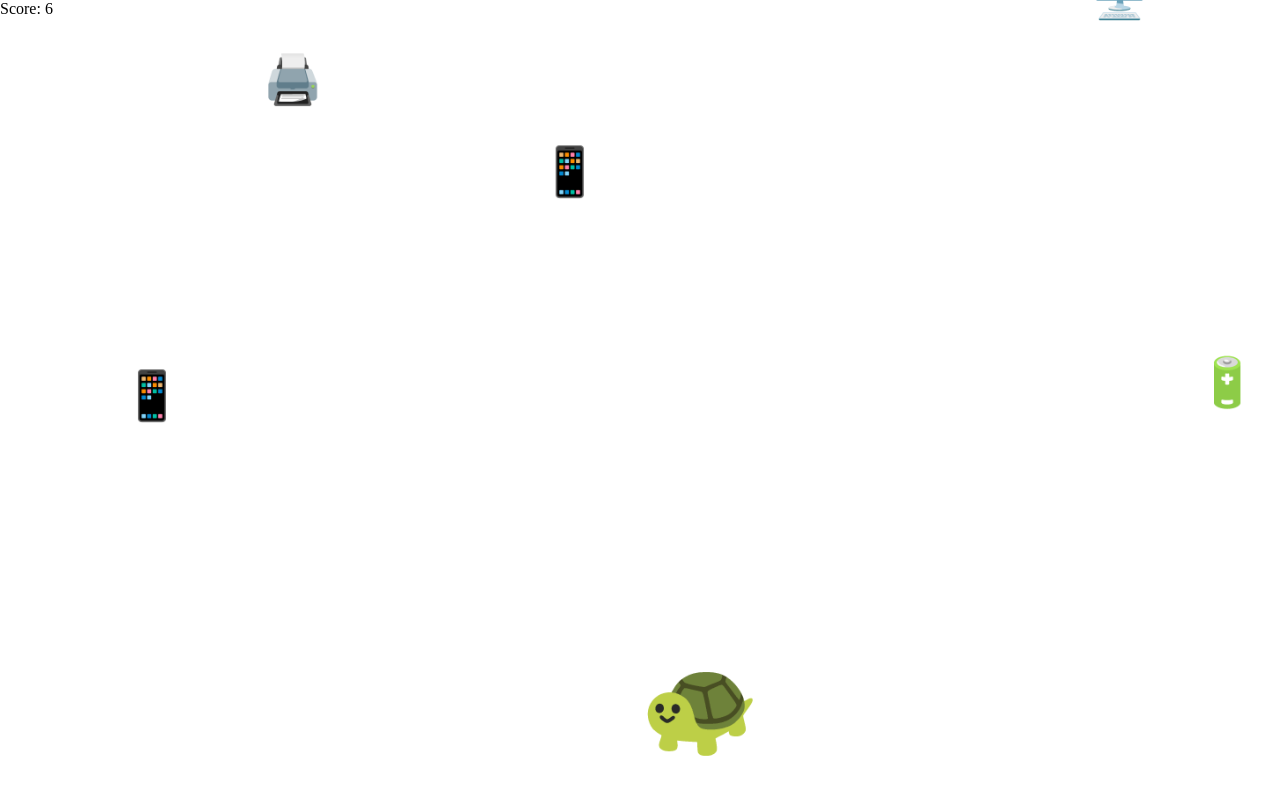
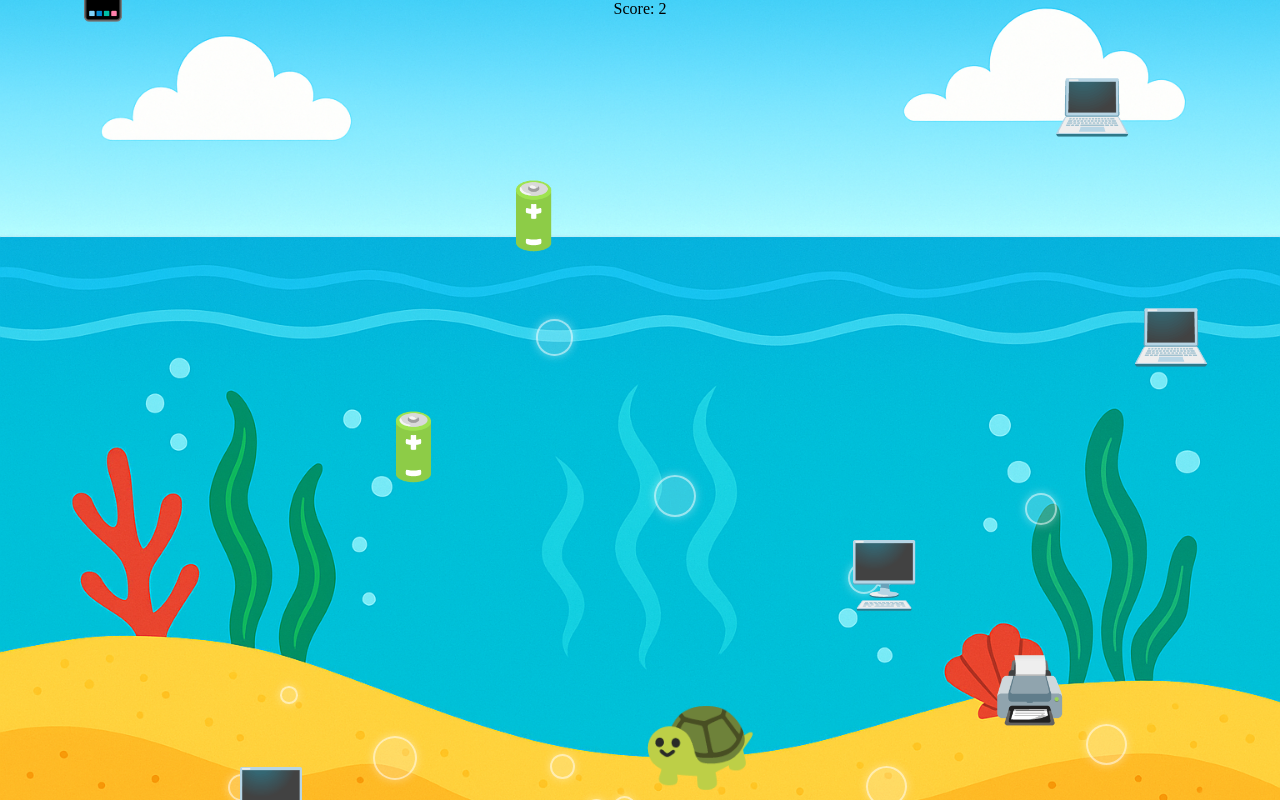
Before and after one commit to RobinVanderBorght/save_turtle, a React (Vite) app: page / in a window 1280 px wide. Built offline with nearby package versions, Linux system fonts and the light colour scheme.

Commit message:
Revision 2+ bubbles

```diff
--- a/components/Turtle.jsx
+++ b/components/Turtle.jsx
@@ -3,12 +3,11 @@ import { motion } from "framer-motion";
 
 const Turtle = React.memo(({ x, y }) => (
     <motion.div
-        className="absolute select-none"
+        className="absolute select-none z-20"
         animate={{ x, y }}
         transition={{ type: "tween", duration: 0.08 }}
         style={{
             fontSize: "6rem",
-            zIndex: 20,
             pointerEvents: "none",
             userSelect: "none",
         }}
--- a/src/App.jsx
+++ b/src/App.jsx
@@ -1,156 +1,216 @@
-import React, { useState, useEffect, useRef, useCallback } from "react";
-import Turtle from "../components/Turtle";
+import React, { useState, useEffect, useRef } from "react";
+import { motion } from "framer-motion";
 
-const EWASTE_TYPES = ["💻", "📱", "🔋", "🖥️", "🖨️", "🎧", "📺"];
+const TRASH_TYPES = ["💻", "📱", "🔋", "🖨️", "🖥️"];
 
-export default function App() {
-    const [turtle, setTurtle] = useState({
-        x: window.innerWidth / 2,
-        y: window.innerHeight - 150,
-    });
+export default function TurtleEvadeGame() {
+    const [turtleX, setTurtleX] = useState(window.innerWidth / 2);
+    const [trash, setTrash] = useState([]);
+    const [bubbles, setBubbles] = useState([]); // 🫧 bubbles
     const [score, setScore] = useState(0);
     const [gameOver, setGameOver] = useState(false);
+    const [screen, setScreen] = useState({
+        width: window.innerWidth,
+        height: window.innerHeight,
+    });
 
-    const canvasRef = useRef(null);
-    const ctxRef = useRef(null);
-    const trashRef = useRef([]);
-    const nextTrashId = useRef(0);
-    const animationRef = useRef(null);
+    const requestRef = useRef();
 
-    // Setup canvas
+    const turtleSize = screen.height * 0.12;
+    const trashSize = screen.height * 0.08;
+    const fallSpeed = screen.height * 0.004;
+
+    // Debounced resize
     useEffect(() => {
-        const canvas = canvasRef.current;
-        canvas.width = window.innerWidth;
-        canvas.height = window.innerHeight;
-        ctxRef.current = canvas.getContext("2d");
-    }, []);
-
-    // Resize canvas dynamically
-    useEffect(() => {
+        let resizeTimer;
         const handleResize = () => {
-            const canvas = canvasRef.current;
-            canvas.width = window.innerWidth;
-            canvas.height = window.innerHeight;
+            clearTimeout(resizeTimer);
+            resizeTimer = setTimeout(() => {
+                setScreen({
+                    width: window.innerWidth,
+                    height: window.innerHeight,
+                });
+            }, 150);
         };
         window.addEventListener("resize", handleResize);
         return () => window.removeEventListener("resize", handleResize);
     }, []);
 
-    // Handle turtle movement
+    // Keyboard movement
     useEffect(() => {
-        const handleKey = (e) => {
-            if (gameOver) return;
-            const speed = 40;
-            setTurtle((pos) => {
-                let { x, y } = pos;
-                if (["ArrowUp", "w"].includes(e.key)) y -= speed;
-                if (["ArrowDown", "s"].includes(e.key)) y += speed;
-                if (["ArrowLeft", "a"].includes(e.key)) x -= speed;
-                if (["ArrowRight", "d"].includes(e.key)) x += speed;
-                return {
-                    x: Math.max(0, Math.min(window.innerWidth - 100, x)),
-                    y: Math.max(0, Math.min(window.innerHeight - 100, y)),
-                };
-            });
+        const handleKeyDown = (e) => {
+            if (e.key === "ArrowLeft")
+                setTurtleX((x) => Math.max(x - screen.width * 0.05, 0));
+            if (e.key === "ArrowRight")
+                setTurtleX((x) =>
+                    Math.min(x + screen.width * 0.05, screen.width - turtleSize)
+                );
         };
-        window.addEventListener("keydown", handleKey);
-        return () => window.removeEventListener("keydown", handleKey);
-    }, [gameOver]);
+        window.addEventListener("keydown", handleKeyDown);
+        return () => window.removeEventListener("keydown", handleKeyDown);
+    }, [screen.width, turtleSize]);
 
-    // Spawn ewaste (no re-render)
-    const spawnTrash = useCallback(() => {
-        if (gameOver) return;
-        trashRef.current.push({
-            id: nextTrashId.current++,
-            x: Math.random() * (window.innerWidth - 80),
-            y: -50,
-            speed: 2 + Math.random() * 4,
-            size: 40 + Math.random() * 30,
-            emoji: EWASTE_TYPES[Math.floor(Math.random() * EWASTE_TYPES.length)],
-            active: true,
-        });
-    }, [gameOver]);
-
+    // Spawn trash
     useEffect(() => {
         if (gameOver) return;
-        const interval = setInterval(spawnTrash, 700);
+        const interval = setInterval(() => {
+            const newTrash = {
+                id: crypto.randomUUID(),
+                x: Math.random() * (screen.width - trashSize),
+                y: -trashSize,
+                type: TRASH_TYPES[Math.floor(Math.random() * TRASH_TYPES.length)],
+            };
+            setTrash((prev) => [...prev, newTrash]);
+        }, 600);
         return () => clearInterval(interval);
-    }, [spawnTrash, gameOver]);
+    }, [gameOver, screen.width, trashSize]);
 
-    // Game loop using canvas
-    const gameLoop = useCallback(() => {
-        const ctx = ctxRef.current;
-        if (!ctx) return;
-        const turtleX = turtle.x;
-        const turtleY = turtle.y;
+    // Spawn bubbles
+    useEffect(() => {
+        const interval = setInterval(() => {
+            const bubble = {
+                id: crypto.randomUUID(),
+                x: Math.random() * screen.width,
+                y: screen.height + 60,
+                size: 10 + Math.random() * 30,
+                speed: 0.5 + Math.random() * 1.5,
+            };
+            setBubbles((prev) => [...prev, bubble]);
+        }, 400);
+        return () => clearInterval(interval);
+    }, [screen]);
 
-        // Clear frame
-        ctx.clearRect(0, 0, window.innerWidth, window.innerHeight);
+    // Game loop (trash + bubbles animation)
+    useEffect(() => {
+        if (gameOver) return;
 
-        // Draw trash
-        ctx.font = "bold 48px serif";
-        for (const t of trashRef.current) {
-            t.y += t.speed;
-            ctx.fillText(t.emoji, t.x, t.y);
+        const update = () => {
+            const turtleY = screen.height - turtleSize - 20;
 
-            // Collision detection
-            if (Math.abs(t.x - turtleX) < 70 && Math.abs(t.y - turtleY) < 70) {
-                setGameOver(true);
-                cancelAnimationFrame(animationRef.current);
-                return;
-            }
+            // Update trash
+            setTrash((prev) =>
+                prev
+                    .map((t) => ({
+                        ...t,
+                        y: t.y + fallSpeed,
+                    }))
+                    .filter((t) => {
+                        const collides =
+                            t.x < turtleX + turtleSize &&
+                            t.x + trashSize > turtleX &&
+                            t.y < turtleY + turtleSize &&
+                            t.y + trashSize > turtleY;
 
-            // Scoring (item avoided)
-            if (t.y > window.innerHeight && t.active) {
-                t.active = false;
-                setScore((s) => s + 1);
-            }
-        }
+                        if (collides) {
+                            setGameOver(true);
+                            return false;
+                        }
 
-        // Clean up off-screen trash
-        trashRef.current = trashRef.current.filter((t) => t.y < window.innerHeight + 100);
+                        if (t.y > screen.height) {
+                            setScore((s) => s + 1);
+                            return false;
+                        }
 
-        animationRef.current = requestAnimationFrame(gameLoop);
-    }, [turtle]);
+                        return true;
+                    })
+            );
 
-    useEffect(() => {
-        if (!gameOver) animationRef.current = requestAnimationFrame(gameLoop);
-        return () => cancelAnimationFrame(animationRef.current);
-    }, [gameLoop, gameOver]);
+            // Update bubbles
+            setBubbles((prev) =>
+                prev
+                    .map((b) => ({
+                        ...b,
+                        y: b.y - b.speed,
+                    }))
+                    .filter((b) => b.y + b.size > -50)
+            );
 
-    const restart = () => {
-        trashRef.current = [];
+            requestRef.current = requestAnimationFrame(update);
+        };
+
+        requestRef.current = requestAnimationFrame(update);
+        return () => cancelAnimationFrame(requestRef.current);
+    }, [gameOver, screen.height, screen.width, turtleX, turtleSize, trashSize]);
+
+    const resetGame = () => {
+        setTrash([]);
+        setBubbles([]);
         setScore(0);
         setGameOver(false);
-        setTurtle({ x: window.innerWidth / 2, y: window.innerHeight - 150 });
+        setTurtleX(screen.width / 2);
     };
 
     return (
-        <div className="relative w-screen h-screen overflow-hidden bg-gradient-to-b from-sky-300 to-sky-600 text-white">
-            {/* Canvas (trash layer) */}
-            <canvas
-                ref={canvasRef}
-                className="absolute top-0 left-0 w-full h-full z-0"
-            />
-
-            {/* Turtle (above canvas) */}
-            <div className="absolute z-20">
-                <Turtle x={turtle.x} y={turtle.y} />
-            </div>
-
-            {/* Score UI (above turtle) */}
-            <div className="absolute top-4 left-4 bg-white/40 backdrop-blur-sm text-black px-4 py-1 rounded-xl font-semibold z-30">
+        <div
+            style={{
+                width: "100vw",
+                height: "100vh",
+                overflow: "hidden",
+                backgroundImage: "url('/bg.png')",
+                backgroundSize: "cover",
+                backgroundPosition: "center",
+                backgroundRepeat: "no-repeat",
+            }}
+            className="relative text-white"
+        >
+            {/* Score */}
+            <div className="absolute top-6 left-1/2 -translate-x-1/2 text-4xl font-bold text-white drop-shadow-lg">
                 Score: {score}
             </div>
 
-            {/* Game Over Overlay */}
+            {/* 🫧 Bubbles */}
+            {bubbles.map((b) => (
+                <div
+                    key={b.id}
+                    style={{
+                        position: "absolute",
+                        left: b.x,
+                        top: b.y,
+                        width: b.size,
+                        height: b.size,
+                        borderRadius: "50%",
+                        border: "2px solid rgba(255,255,255,0.5)",
+                        background: "rgba(255,255,255,0.2)",
+                        boxShadow: "0 0 10px rgba(255,255,255,0.4)",
+                        pointerEvents: "none",
+                    }}
+                />
+            ))}
+
+            {/* Turtle */}
+            <motion.div
+                className="absolute select-none"
+                animate={{ x: turtleX, y: screen.height - turtleSize - 20 }}
+                transition={{ type: "spring", stiffness: 300, damping: 20 }}
+                style={{ fontSize: `${turtleSize}px` }}
+            >
+                🐢
+            </motion.div>
+
+            {/* Trash */}
+            {trash.map((t) => (
+                <div
+                    key={t.id}
+                    style={{
+                        position: "absolute",
+                        left: t.x,
+                        top: t.y,
+                        fontSize: `${trashSize}px`,
+                        userSelect: "none",
+                    }}
+                >
+                    {t.type}
+                </div>
+            ))}
+
+            {/* Game Over */}
             {gameOver && (
-                <div className="absolute inset-0 bg-black/60 flex flex-col items-center justify-center z-40">
-                    <h2 className="text-4xl font-bold mb-3">Game Over</h2>
-                    <p className="text-xl mb-4">Final Score: {score}</p>
+                <div className="absolute inset-0 flex flex-col items-center justify-center bg-black bg-opacity-70 text-white text-4xl font-bold">
+                    <p>💀 Game Over!</p>
+                    <p className="mt-2 text-2xl">Final Score: {score}</p>
                     <button
-                        onClick={restart}
-                        className="bg-green-500 hover:bg-green-600 text-white font-bold py-2 px-5 rounded-xl shadow-lg"
+                        onClick={resetGame}
+                        className="mt-6 bg-white text-black px-6 py-3 rounded-2xl text-lg font-semibold hover:bg-gray-200"
                     >
                         Restart
                     </button>
```
Also changed, not shown: public/bg.png (added), src/index.css (line endings or trailing spaces).
